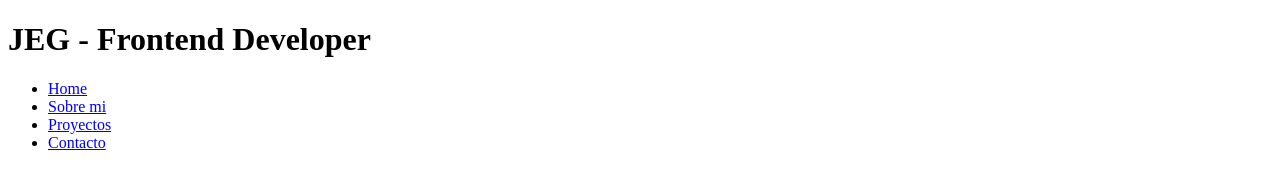
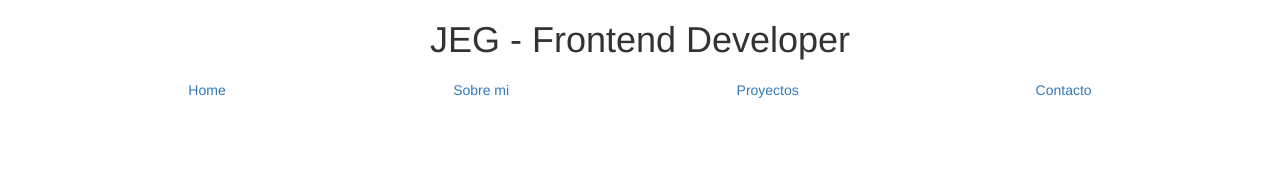
Before and after one commit to j-e-g/portfolio, a plain HTML site: page index.html in a window 1280 px wide. Drawn offline with nearby package versions, Linux system fonts and the light colour scheme.

Commit message:
Agregue CDN de bootstrap.

```diff
--- a/index.html
+++ b/index.html
@@ -5,14 +5,16 @@
   <meta http-equiv="X-UA-Compatible" content="IE=edge">
   <meta name="viewport" content="width=device-width, initial-scale=1.0">
   <title>Portfolio</title>
+  <!-- Latest compiled and minified CSS -->
+  <link rel="stylesheet" href="https://maxcdn.bootstrapcdn.com/bootstrap/3.3.7/css/bootstrap.min.css" integrity="sha384-BVYiiSIFeK1dGmJRAkycuHAHRg32OmUcww7on3RYdg4Va+PmSTsz/K68vbdEjh4u" crossorigin="anonymous">
   <link rel="stylesheet" href="style.css">
 </head>
 <body>
-  <div id="app">
-    <header>
-      <h1>{{ iniciales }} - {{ cargo }}</h1>
-      <nav>
-        <ul>
+  <div id="app" class="container">
+    <header class="">
+      <h1 class="text-center">{{ iniciales }} - {{ cargo }}</h1>
+      <nav class="">
+        <ul class="nav nav-pills nav-justified">
           <li><a href="/">Home</a></li>
           <li><a href="/sobre-mi">Sobre mi</a></li>
           <li><a href="/proyectos">Proyectos</a></li>
@@ -24,5 +26,10 @@
 
   <script src="https://unpkg.com/vue@next"></script>
   <script src="app.js"></script>
+  <!-- Optional theme -->
+  <link rel="stylesheet" href="https://maxcdn.bootstrapcdn.com/bootstrap/3.3.7/css/bootstrap-theme.min.css" integrity="sha384-rHyoN1iRsVXV4nD0JutlnGaslCJuC7uwjduW9SVrLvRYooPp2bWYgmgJQIXwl/Sp" crossorigin="anonymous">
+
+  <!-- Latest compiled and minified JavaScript -->
+  <script src="https://maxcdn.bootstrapcdn.com/bootstrap/3.3.7/js/bootstrap.min.js" integrity="sha384-Tc5IQib027qvyjSMfHjOMaLkfuWVxZxUPnCJA7l2mCWNIpG9mGCD8wGNIcPD7Txa" crossorigin="anonymous"></script>
 </body>
 </html>
```
